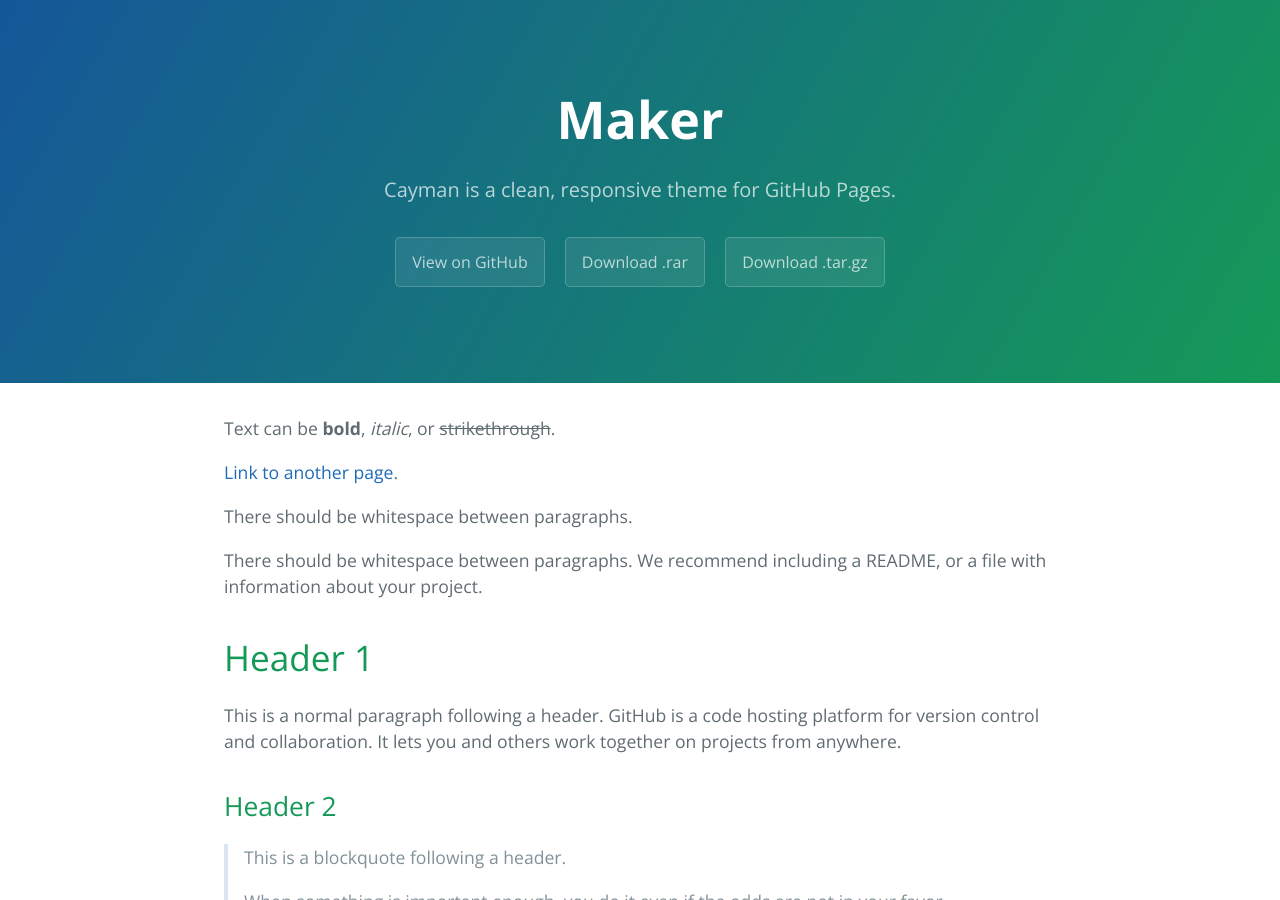
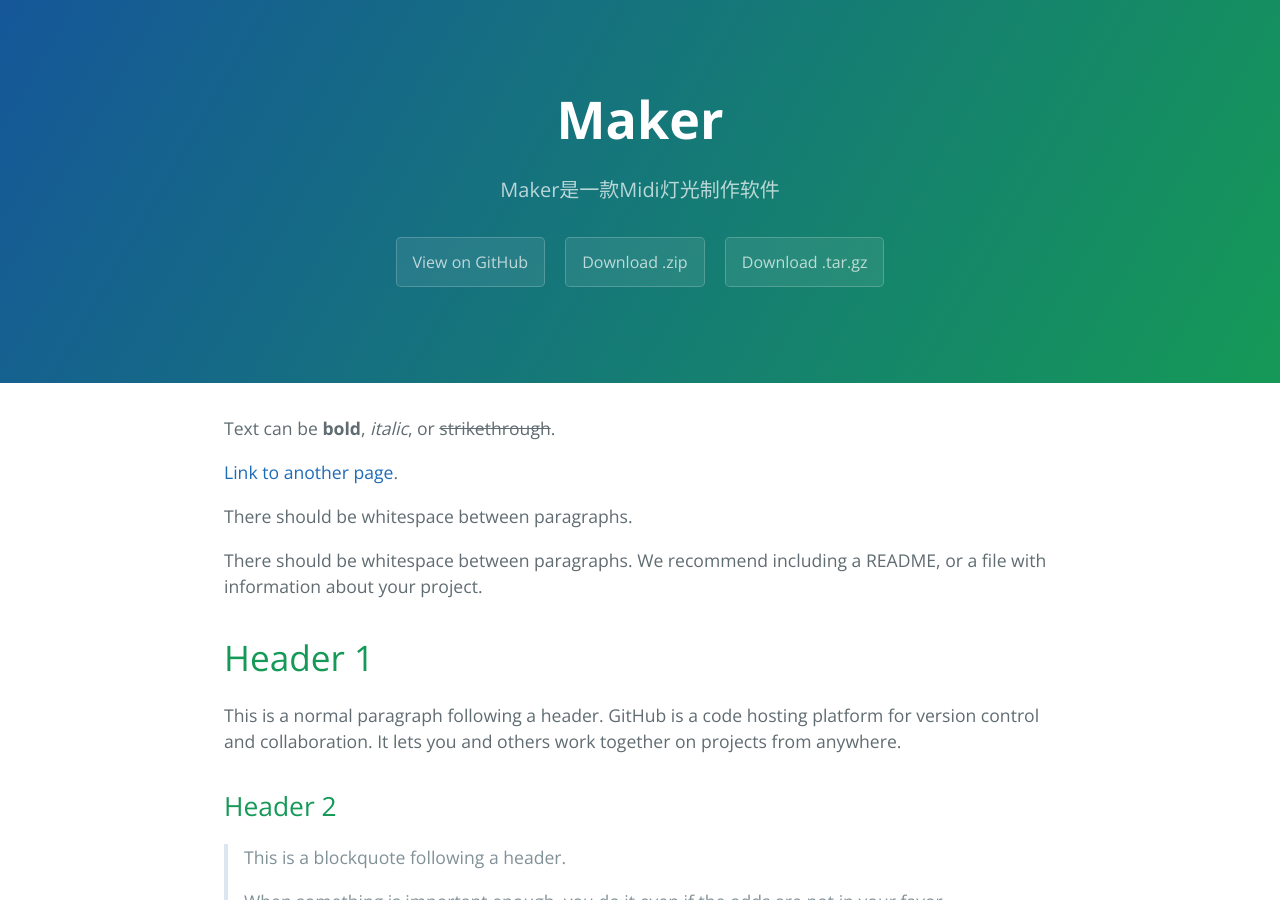
Before and after one commit to hhm2maker/DiscardWebSite, a Jekyll site: the page built from index.md, in a window 1280 px wide and 900 px high. Built offline with Jekyll 4.4.1, drawn with Linux system fonts in a browser that asks for light colours.

Commit message:
2018.11.11 18:54

```diff
--- a/_config.yml
+++ b/_config.yml
@@ -1,5 +1,5 @@
-title: Cayman theme
-description: Cayman is a clean, responsive theme for GitHub Pages.
+title: Maker
+description: Maker是一款Midi灯光制作软件
 show_downloads: true
 google_analytics:
 theme: jekyll-theme-cayman
--- a/_layouts/default.html
+++ b/_layouts/default.html
@@ -23,13 +23,13 @@
     <a id="skip-to-content" href="#content">Skip to the content.</a>
 
     <header class="page-header" role="banner">
-      <h1 class="project-name">Maker</h1>
+      <h1 class="project-name">{{ site.title | default: site.github.repository_name }}</h1>
       <h2 class="project-tagline">{{ site.description | default: site.github.project_tagline }}</h2>
       {% if site.github.is_project_page %}
         <a href="{{ site.github.repository_url }}" class="btn">View on GitHub</a>
       {% endif %}
       {% if site.show_downloads %}
-        <a href="{{ site.github.zip_url }}" class="btn">Download .rar</a>
+        <a href="{{ site.github.zip_url }}" class="btn">Download .zip</a>
         <a href="{{ site.github.tar_url }}" class="btn">Download .tar.gz</a>
       {% endif %}
     </header>
```
